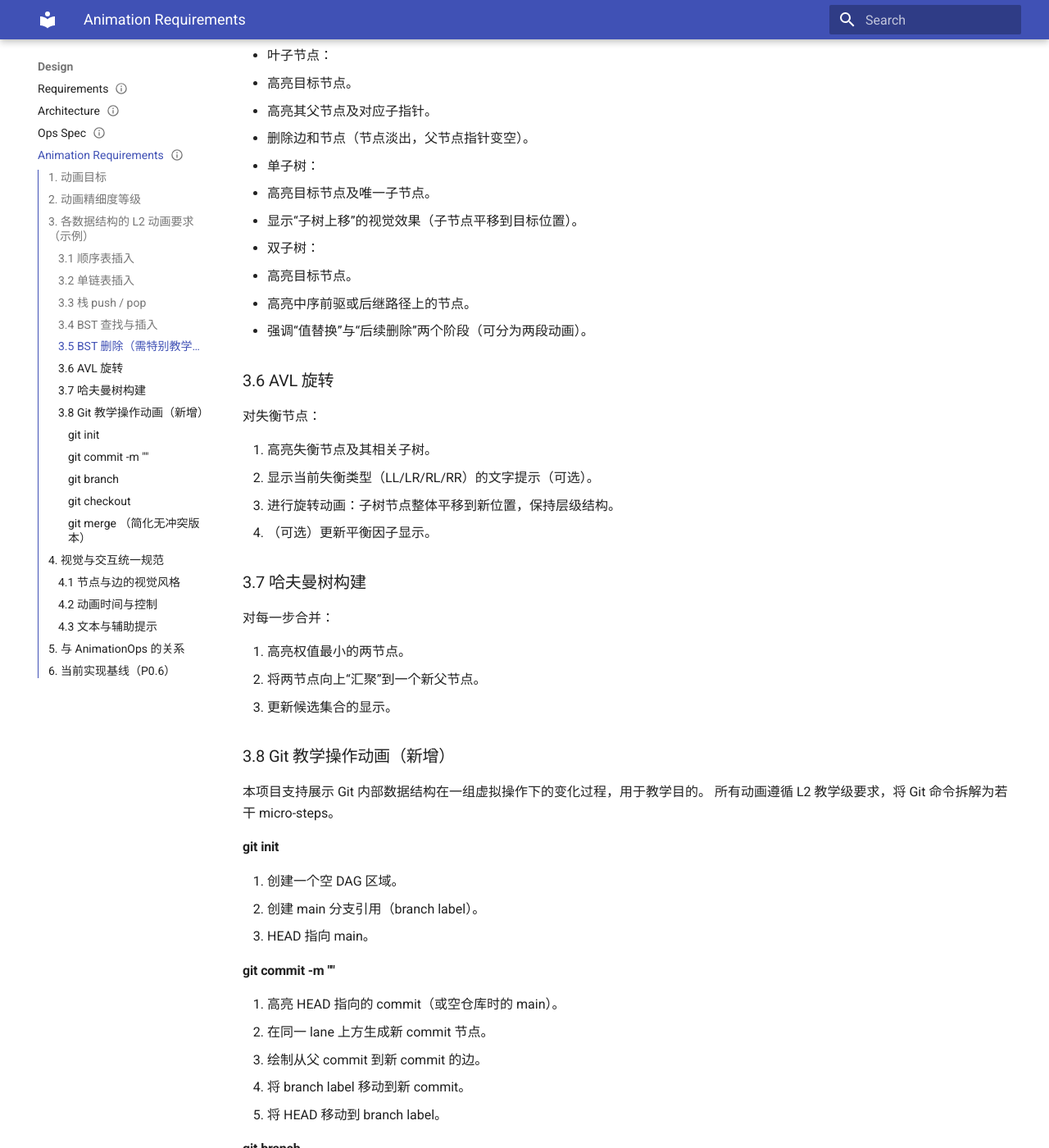
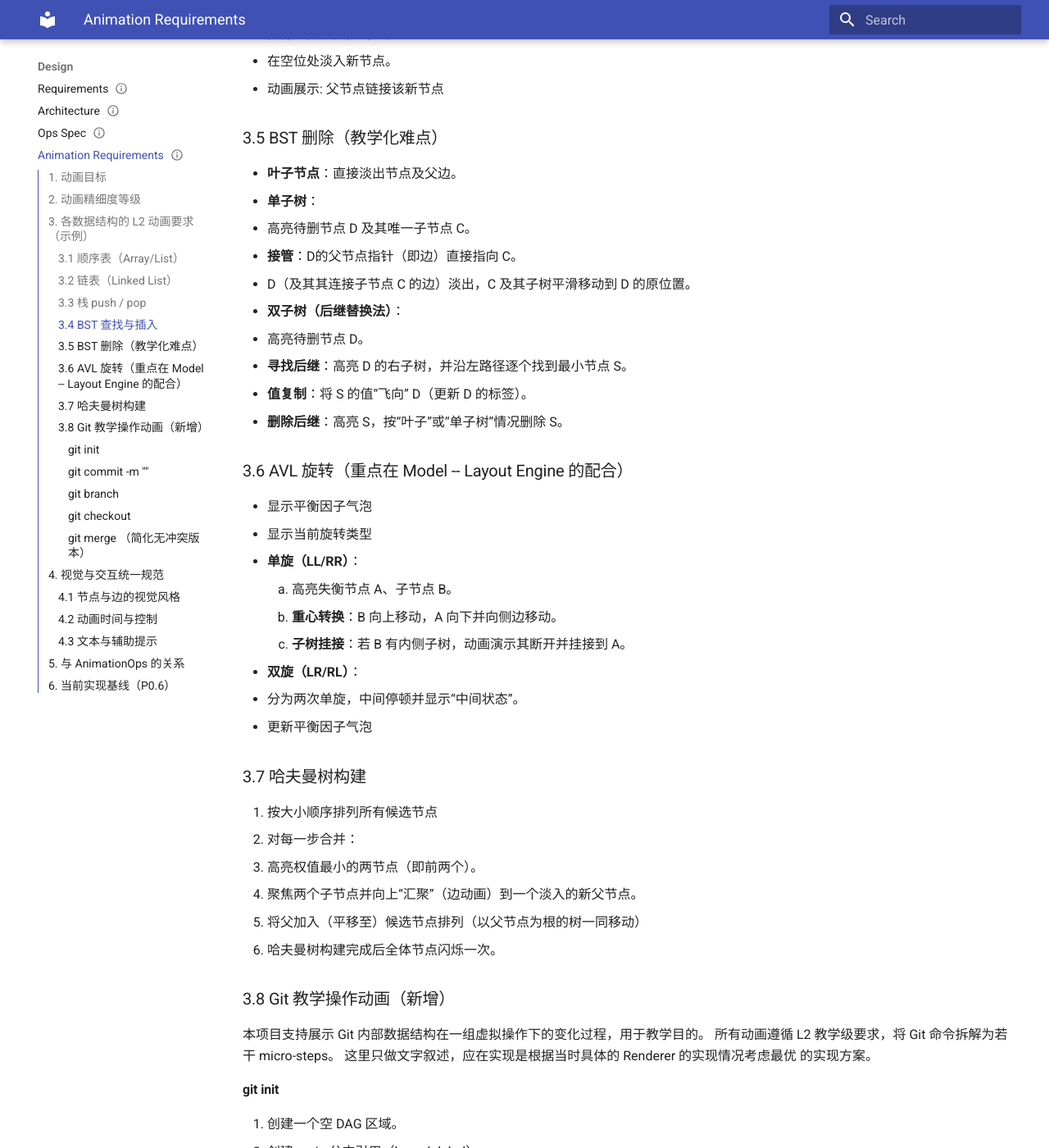
Before and after one commit to elecdot/ds-vis, an MkDocs documentation site: the page built from docs/design/animation.md, in a window 1280 px wide and 1400 px high, scrolled down 2351 px. Shown: the whole window at 82% size. Built offline with MkDocs 1.6.1 and Material for MkDocs 9.7.7, drawn with Linux system fonts in a browser that asks for light colours; some of the changed text lies outside the part shown.

Commit message:
docs: refine animation requirement

```diff
--- a/docs/design/animation.md
+++ b/docs/design/animation.md
@@ -36,91 +36,96 @@ L3 作为扩展方向，不纳入当前课程设计必做范围。
 
 ## 3. 各数据结构的 L2 动画要求（示例）
 
-以下仅为 v0.1 示例，后续可根据需要细化。
+以下为 v0.2 示例，后续可根据需要细化/修改
 
-### 3.1 顺序表插入
+### 3.1 顺序表（Array/List）
 
-操作：在位置 `i` 插入元素 `x`。
+- **插入（位置 i）**：
+  1. 高亮索引 `i` 处的格子（目标位置）。
+  2. 高亮区间 `[i, size-1]` 的所有元素（待移动区间）。
+  3. **平移**：区间元素整体向右滑动一个单位。
+  4. **淡入**：新元素从上方飞入或在空位淡入。
+  5. 更新 `size` 标注。
+- **删除（位置 i）**：
+  1. 高亮索引 `i` 处的元素。
+  2. **淡出**：该元素消失。
+  3. 高亮区间 `[i+1, size-1]`。
+  4. **平移**：区间元素整体向左滑动。
+  5. 更新 `size` 标注。
 
-建议 micro-steps：
+### 3.2 链表（Linked List）
 
-1. 高亮数组中位置 `i`。
-2. 高亮将被右移的元素区间 `[i..end]`。
-3. 动画展示：`[i..end]` 元素整体向右平移一个单位。
-4. 新元素 `x` 从外侧飞入插入位置。
-5. 取消高亮，展示新的顺序表。
+- **插入（节点 p 后）**：
+  1. **遍历**：从头节点开始，逐个高亮节点直到 `p`。
+  2. **创建**：在侧边创建新节点 `x`。
+  3. **连线 1**：虚线表示抓取并断开原本的`p.next`并逐渐绘制`x.next` 指向 `p.next`。
+  4. **连线 2**：逐渐绘制`p.next` 指向 `x`。
+  5. **重排**：调用布局引擎，使链表重新对齐。
 
-### 3.2 单链表插入
-
-操作：在节点 `p` 后插入新节点 `x`。
-
-1. 高亮节点 `p` 及其 `next` 指针。
-2. 创建新节点 `x`（从侧边淡入或飞入）。
-3. 动画显示：`x.next = p.next`（箭头指向原后继节点）。
-4. 动画显示：`p.next = x`（箭头从 `p` 指向 `x`）。
-5. 取消高亮，展示最终链表。
-
-删除操作可按“高亮 → 重新连线 → 被删除节点淡出”的模式设计。
+>当前链表插入**重排**一步与**创建**同时完成
 
 ### 3.3 栈 push / pop
 
-- Push：
-  1. 高亮当前栈顶位置。
-  2. 新元素从上方下降到栈顶。
-  3. 栈顶指示符（TOP）上移一格。
-
-- Pop：
-  1. 高亮栈顶元素。
-  2. 栈顶元素上升并淡出。
-  3. TOP 指示符下降一格。
+- **入栈**：
+  1. 高亮入口位置。
+  2. 元素从外部平滑移动到目标位置。
+  3. 更新指针（TOP）位置。
+- **出栈/出队**：
+  1. 高亮待出元素。
+  2. 元素向外平滑移动并淡出。
+  3. 更新指针（TOP）位置。
 
 ### 3.4 BST 查找与插入
 
-- 查找：
-  1. 每访问一个节点时，该节点高亮。
-  2. 使用临时提示（< / > / =）标明比较结果。
-  3. 动画箭头指向下一个要访问的子节点（左或右）。
-  4. 直到找到目标或确定不存在。
+- **查找**：
+  1. **比较**：高亮当前节点，显示比较气泡（如 `42 > 30`, 带颜色）。
+  2. **决策**：高亮对应的子边（左或右）。
+  3. **移动**：焦点移动到子节点。
+- **插入**：
+  1. 执行查找流程直到空位。
+  2. 在空位处淡入新节点。
+  3. 动画展示: 父节点链接该新节点
 
-- 插入：
-  - 前半段与查找相同。
-  - 在最终空位处淡入新节点（可从虚线轮廓变为实体节点）。
+### 3.5 BST 删除（教学化难点）
 
-### 3.5 BST 删除（需特别教学化）
+- **叶子节点**：直接淡出节点及父边。
+- **单子树**：
+  1. 高亮待删节点 D 及其唯一子节点 C。
+  2. **接管**：D的父节点指针（即边）直接指向 C。
+  3. D（及其其连接子节点 C 的边）淡出，C 及其子树平滑移动到 D 的原位置。
+- **双子树（后继替换法）**：
+  1. 高亮待删节点 D。
+  2. **寻找后继**：高亮 D 的右子树，并沿左路径逐个找到最小节点 S。
+  3. **值复制**：将 S 的值“飞向” D（更新 D 的标签）。
+  4. **删除后继**：高亮 S，按“叶子”或“单子树”情况删除 S。
 
-- 叶子节点：
-  1. 高亮目标节点。
-  2. 高亮其父节点及对应子指针。
-  3. 删除边和节点（节点淡出，父节点指针变空）。
-- 单子树：
-  1. 高亮目标节点及唯一子节点。
-  2. 显示“子树上移”的视觉效果（子节点平移到目标位置）。
-- 双子树：
-  1. 高亮目标节点。
-  2. 高亮中序前驱或后继路径上的节点。
-  3. 强调“值替换”与“后续删除”两个阶段（可分为两段动画）。
+### 3.6 AVL 旋转（重点在 Model -- Layout Engine 的配合）
 
-### 3.6 AVL 旋转
-
-对失衡节点：
-
-1. 高亮失衡节点及其相关子树。
-2. 显示当前失衡类型（LL/LR/RL/RR）的文字提示（可选）。
-3. 进行旋转动画：子树节点整体平移到新位置，保持层级结构。
-4. （可选）更新平衡因子显示。
+- 显示平衡因子气泡
+- 显示当前旋转类型
+  - **单旋（LL/RR）**：
+    1. 高亮失衡节点 A、子节点 B。
+    2. **重心转换**：B 向上移动，A 向下并向侧边移动。
+    3. **子树挂接**：若 B 有内侧子树，动画演示其断开并挂接到 A。
+  - **双旋（LR/RL）**：
+  1. 分为两次单旋，中间停顿并显示“中间状态”。
+- 更新平衡因子气泡
 
 ### 3.7 哈夫曼树构建
 
-对每一步合并：
-
-1. 高亮权值最小的两节点。
-2. 将两节点向上“汇聚”到一个新父节点。
-3. 更新候选集合的显示。
+1. 按大小顺序排列所有候选节点
+2. 对每一步合并：
+  - 高亮权值最小的两节点（即前两个）。
+  - 聚焦两个子节点并向上“汇聚”（边动画）到一个淡入的新父节点。
+  - 将父加入（平移至）候选节点排列（以父节点为根的树一同移动）
+3. 哈夫曼树构建完成后全体节点闪烁一次。
 
 ### 3.8 Git 教学操作动画（新增）
 
 本项目支持展示 Git 内部数据结构在一组虚拟操作下的变化过程，用于教学目的。
 所有动画遵循 L2 教学级要求，将 Git 命令拆解为若干 micro-steps。
+这里只做文字叙述，应在实现是根据当时具体的 Renderer 的实现情况考虑最优
+的实现方案。
 
 #### git init
 1. 创建一个空 DAG 区域。
@@ -128,9 +133,9 @@ L3 作为扩展方向，不纳入当前课程设计必做范围。
 3. HEAD 指向 main。
 
 #### git commit -m "<msg>"
-1. 高亮 HEAD 指向的 commit（或空仓库时的 main）。
+1. 高亮 HEAD 指向的 commit（空仓库时的 main 或不高亮）。
 2. 在同一 lane 上方生成新 commit 节点。
-3. 绘制从父 commit 到新 commit 的边。
+3. 动画绘制从父 commit 到新 commit 的边。
 4. 将 branch label 移动到新 commit。
 5. 将 HEAD 移动到 branch label。
 
```
Also changed, not shown: other parts of docs/design/animation.md (+3 -3 lines), docs/design/ops_spec.md (+1 -1 lines), docs/index.md (+2 -2 lines).
